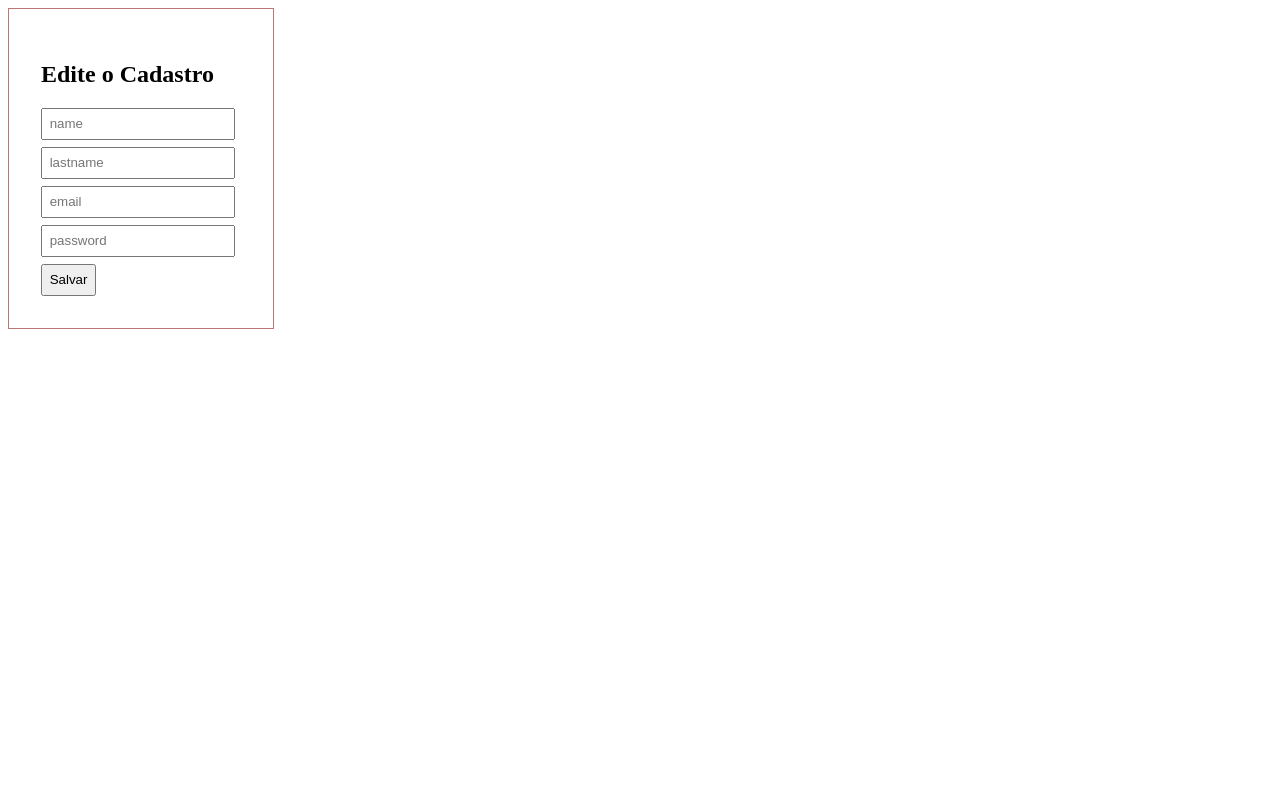
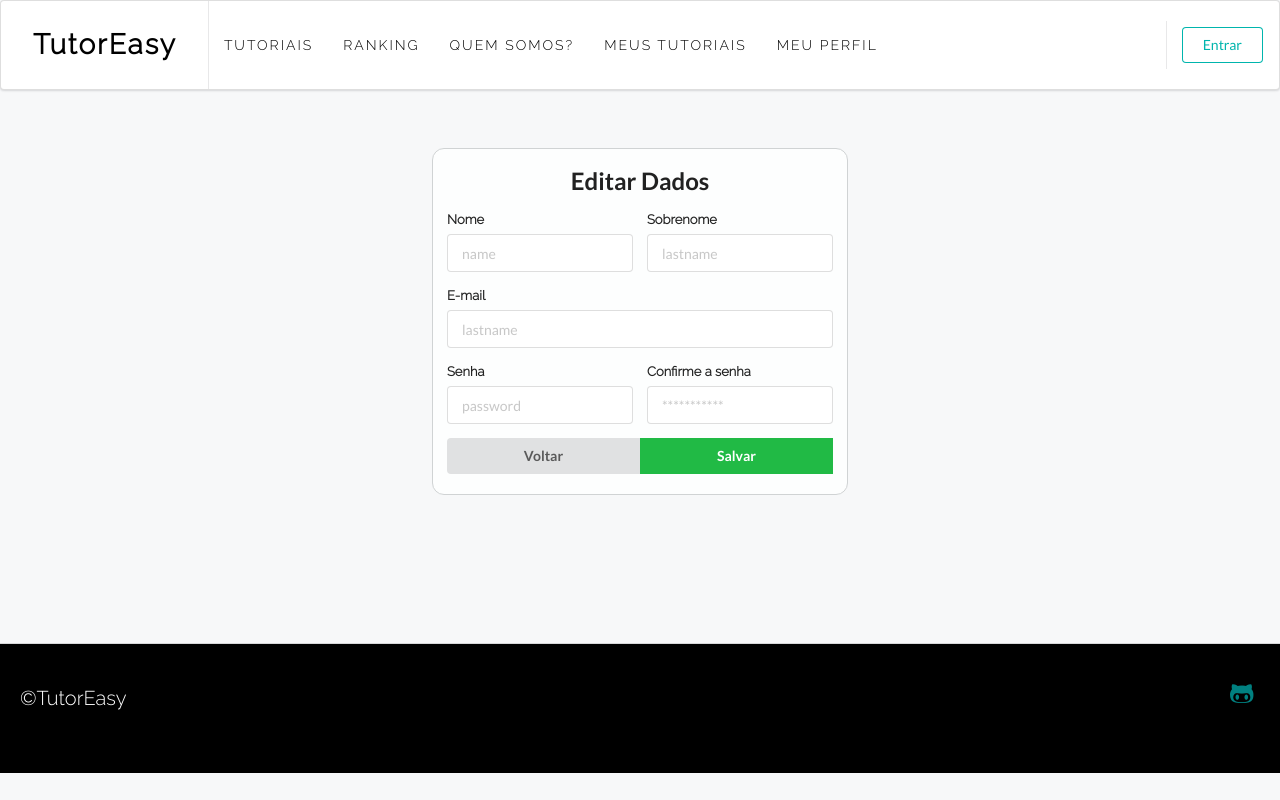
Before and after one commit to desireefernandes/TutorEasy, a PHP site: page /editar-user.php?id=1 in a window 1280 px wide. Run offline with PHP 8.4, Linux system fonts and the light colour scheme; data that the repository does not hold is empty.

Commit message:
#34 Front-end editar user

```diff
--- a/editar-user.php
+++ b/editar-user.php
@@ -11,27 +11,86 @@ session_start();
 $linhas= $stmt -> fetch();
 ?>
 
+<!DOCTYPE html>
+<html lang="pt">
+
+<head>
+  <meta charset="UTF-8">
+  <meta name="viewport" content="width=device-width, initial-scale=1.0">
+  <title>TutorEasy</title>
+
+  <link rel="stylesheet" href="css/style.css">
+  <!--Semantic UI -->
+  <link rel="stylesheet" href="https://cdn.jsdelivr.net/npm/semantic-ui@2.4.2/dist/semantic.min.css">
+  <script src="https://cdn.jsdelivr.net/npm/semantic-ui@2.4.2/dist/semantic.min.js"></script>
   <style>
-  form {
-    border: 1px solid hsl(0, 34%, 60%);
-    padding: 2em;
-    max-width: 200px;
-  }
-
-  input,
-  button {
-    display: block;
-    margin-top: .5em;
-    padding: .5em;
+    body {
+      background: #F7F8F9;
     }
   </style>
+</head>
 
-<form action="update-user.php" method="POST">
-  <h2> Edite o Cadastro</h2>
-  <input type="text" name="name" value="<?=$linhas['name']?>" placeholder="name">
-  <input type="text" name="lastname" value="<?=$linhas ['lastname']?>" placeholder="lastname">
-  <input type="text" name="email" value="<?=$linhas['email']?>" placeholder="email">
-  <input type="password" name="password" value="<?=$linhas['password']?>" placeholder="password">
-  <input type="Submit" Value="Salvar">
+<body>
+  <!-- navbar -->
+  <?php include 'header.php'; ?>
+
+  <div class="ui vertical stripe segment">
+
+    <!-- Deixa o card centralizado e pequeno -->
+    <div class="ui middle aligned center aligned grid">
+      <!-- TUTORIAIS -->
+      <div class="container-tutoriais">
+        <!-- Form -->
+        <div class="ui form">
+          <form action="update-user.php" method="POST" enctype="multipart/form-data">
+            <h2 class="ui center aligned header">Editar Dados</h2>
+            <div class="two fields">
+              <!-- input título -->
+              <div class="field">
+                <label>Nome</label>
+                <input type="text" name="name" value="<?=$linhas['name']?>" placeholder="name" required>
+              </div>
+              <!-- input sobrenome -->
+              <div class="field">
+                <label>Sobrenome</label>
+                <input type="text" name="lastname" value="<?=$linhas ['lastname']?>" placeholder="lastname" required>
+              </div>
+            </div>
+            <!-- input email -->
+            <div class="field">
+              <label>E-mail</label>
+              <input type="text" name="lastname" value="<?=$linhas ['lastname']?>" placeholder="lastname" required>
+            </div>
+            <div class="two fields">
+              <!-- input senha -->
+              <div class="field">
+                <label>Senha</label>
+                <input type="password" name="password" value="<?=$linhas['password']?>" placeholder="password" required>
+              </div>
+              <!-- input confirme senha -->
+              <div class="field">
+                <label>Confirme a senha</label>
+                <input type="password" name="password" value="<?=$linhas['password']?>" placeholder="***********"
+                  required>
+              </div>
+            </div>
+            <!-- Submit -->
+            <div class="two ui buttons">
+              <a class="ui button" href="perfil-user.php"> Voltar </a>
+              <input class="ui green button" type="Submit" Value="Salvar">
               <input type="hidden" name="id" value="<?=$linhas['id']?>">
+            </div>
           </form>
+        </div>
+
+      </div>
+
+    </div>
+  </div>
+
+  <!-- footer -->
+  <?php include 'footer.php'; ?>
+
+</body>
+
+</html>
```
Lines whose indentation alone changed are shown as unchanged.
